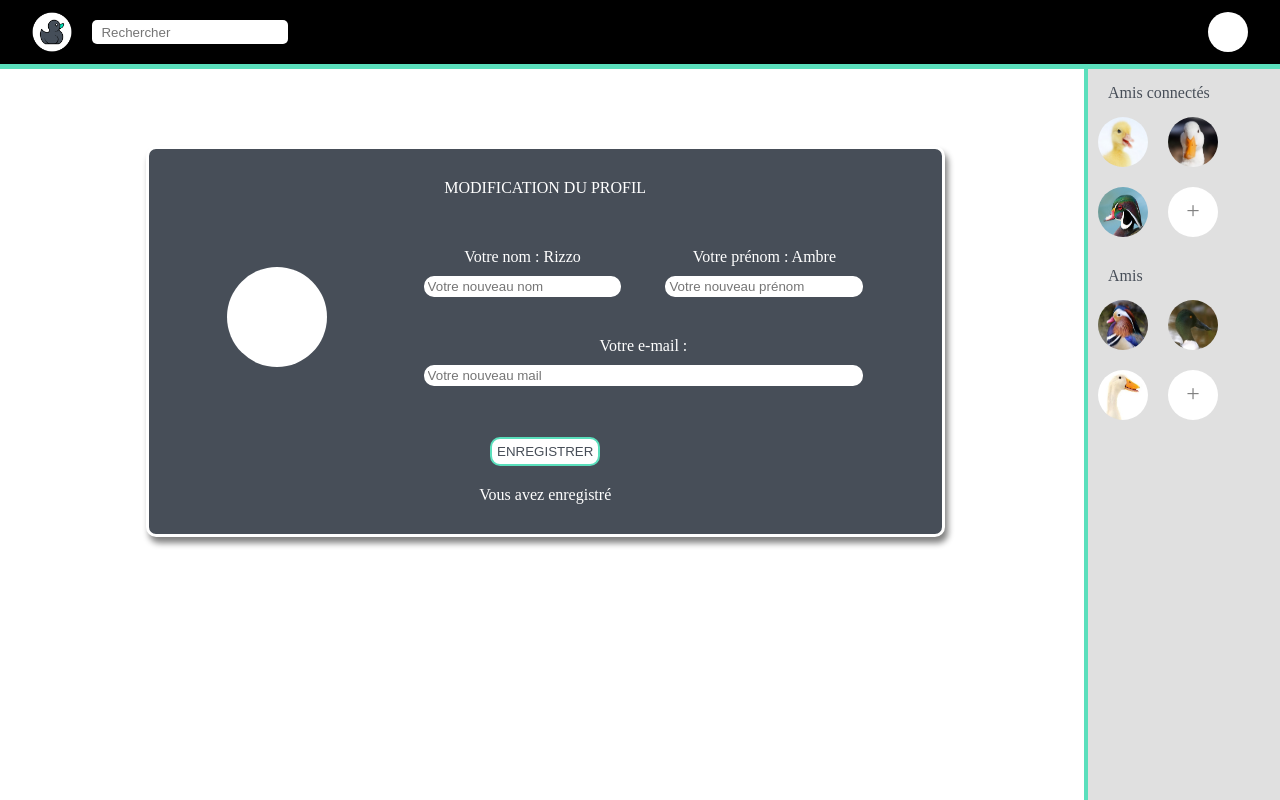
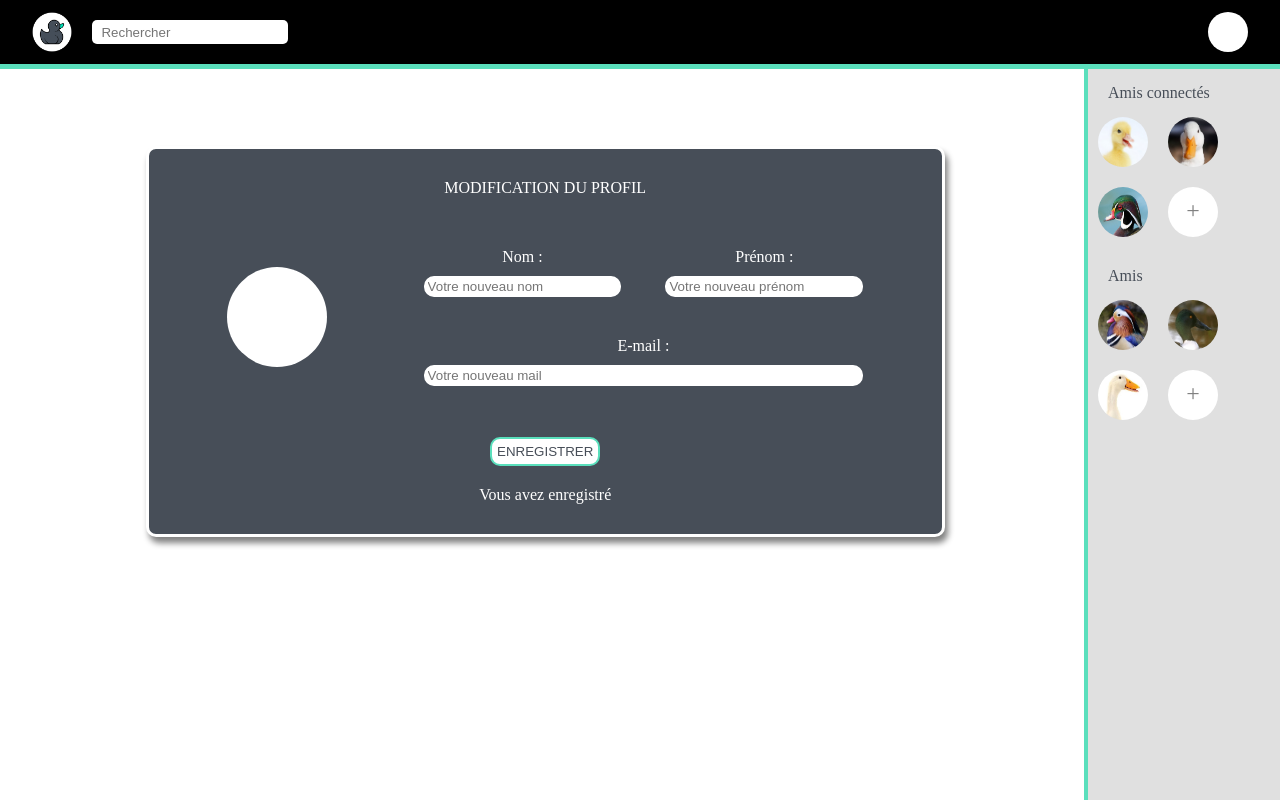
Before and after one commit to Steph06600/Bocalac, a Vue app: page /setting in a window 1280 px wide. Built offline with nearby package versions, Linux system fonts and the light colour scheme; no server answers.

Commit message:
date et nom prenom setting

```diff
--- a/src/App.vue
+++ b/src/App.vue
@@ -23,8 +23,8 @@ const App = {
 
   data() {
     return {
-      firstname: "Ambre",
-      lastname: "Rizzo",
+      firstname: "",
+      lastname: "",
       email: "",
     };
   },
@@ -62,8 +62,12 @@ const App = {
 
   provide() {
     return {
-      nom: this.lastname,
-      prenom: this.firstname,
+      getLastname: () => {
+        return this.lastname;
+      },
+      getFirstname: () => {
+        return this.firstname;
+      },
     };
   },
 };
--- a/src/components/Comments.vue
+++ b/src/components/Comments.vue
@@ -9,7 +9,7 @@
           />
           <div>
             <p class="firstname">{{ element.firstname }}</p>
-            <p class="date">{{ element.date }}</p>
+            <p class="date">{{ element.date.substring(5, 10) }}</p>
           </div>
         </div>
         <div>
@@ -62,17 +62,7 @@
         class=""
       />
     </div>
-
-    <!-- <div v-for="element in posts" :key="element.id">
-      <p class="" @click="EditPost">
-        {{ element.firstname }} {{ element.lastname }}
-      </p>
-      {{ element.content }}
-    </div> -->
   </div>
-  <!-- li v-for="element in posts" :key="element" element.posts[0].content -->
-  <!-- v-for="(element, index) in posts" :key="index" -->
-  <!-- v-for="(element, index) in posts" :key="element.id" -->
 </template>
 
 <script>
@@ -100,9 +90,6 @@ export default {
     };
   },
 
-  // props: {
-  //   post: String,
-  // },
   mounted() {
     this.getpost();
   },
--- a/src/components/ModifProfile.vue
+++ b/src/components/ModifProfile.vue
@@ -7,7 +7,7 @@
       <div id="blockInput">
         <div id="blockPseudo">
           <div id="blocNom">
-            <label for="">Votre nom : {{ nom }}</label>
+            <label for="">Nom : {{ nom }}</label>
             <input
               type="text"
               v-model="lastname"
@@ -16,7 +16,7 @@
           </div>
 
           <div id="blocPrenom">
-            <label for="">Votre prénom : {{ prenom }}</label>
+            <label for="">Prénom : {{ prenom }}</label>
             <input
               type="text"
               v-model="firstname"
@@ -26,7 +26,7 @@
         </div>
 
         <div id="blocDescription">
-          <label for="">Votre e-mail : {{ mail }}</label>
+          <label for="">E-mail : {{ mail }}</label>
           <input
             type="textarea"
             v-model="email"
--- a/src/components/Setting.vue
+++ b/src/components/Setting.vue
@@ -3,7 +3,7 @@
     <figure>
       <img src="../assets/img/canardBocalacContours.png" alt="" />
       <figcaption>
-        <p>{{ prenomFigcation }} {{ nomFigcaption }}</p>
+        <p>{{ getLastname() }} {{ getFirstname() }}</p>
       </figcaption>
     </figure>
     <nav>
@@ -17,7 +17,7 @@
 
 <script>
 export default {
-  inject: ["nom", "prenom"],
+  inject: ["getLastname", "getFirstname"],
   created() {
     console.log(this.nom); // injected value
   },
```
